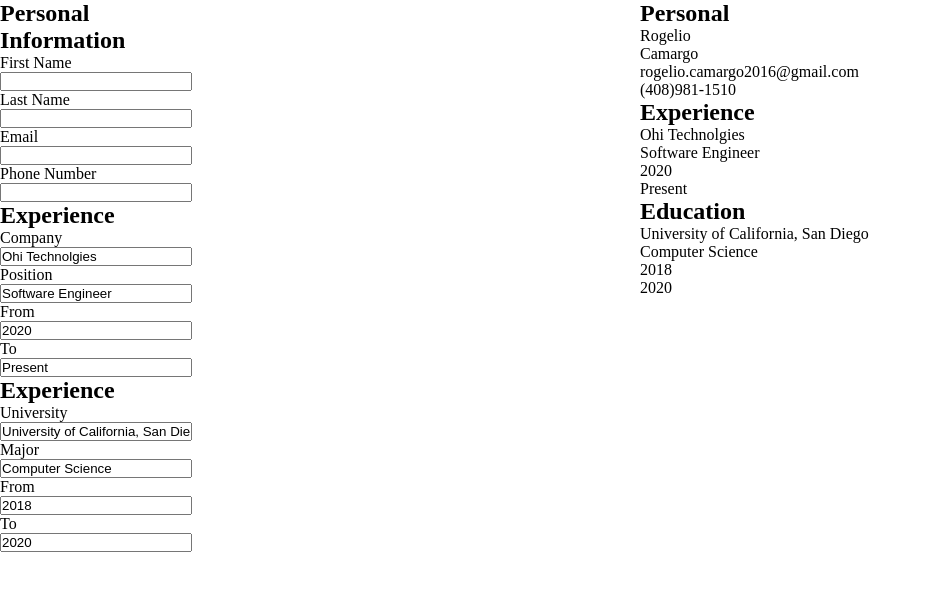
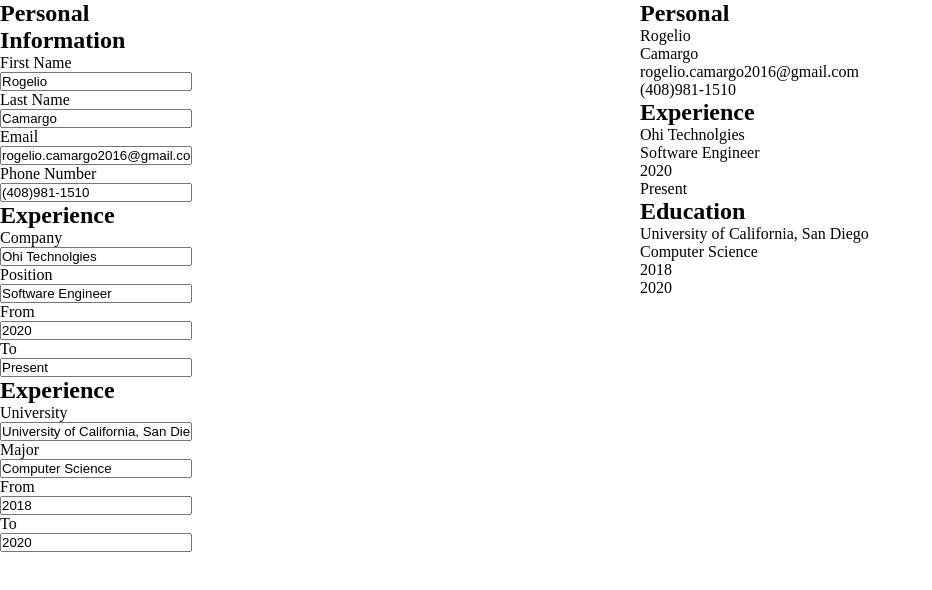
Before and after one commit to RogelioCamargo/cv-builder, a React (Create React App) app: page / in a window 1280 px wide. Shown: the top 590 px of the page, without its empty margins (0-932 px from the left). Built offline with nearby package versions, Linux system fonts and the light colour scheme.

Commit message:
Pass state into props for general

```diff
--- a/src/components/General.js
+++ b/src/components/General.js
@@ -7,19 +7,19 @@ class General extends Component {
   }
 
   render() {
-    // const { name, email, phoneNumber } = this.props;
+    const { firstName, lastName, email, phoneNumber } = this.props.info;
     return (
       <div style={{ width: "30%" }}>
         <h2>Personal Information</h2>
         <div style={{ display: "flex", flexDirection: "column" }}>
           <label>First Name</label>
-          <input type="text" name="firstName" />
+          <input type="text" name="firstName" value={firstName} />
           <label>Last Name</label>
-          <input type="text" name="lastName" />
+          <input type="text" name="lastName" value={lastName} />
           <label>Email</label>
-          <input type="text" name="email" />
+          <input type="text" name="email" value={email} />
           <label>Phone Number</label>
-          <input type="text" name="phoneNumber" />
+          <input type="text" name="phoneNumber" value={phoneNumber} />
         </div>
       </div>
     );
```
